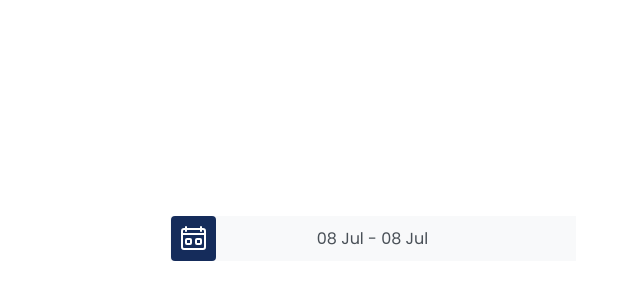
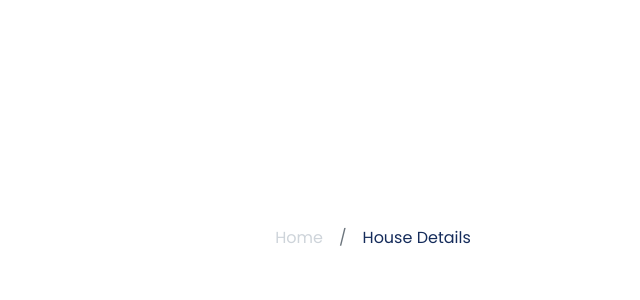
Before and after one commit to wildenali/Javascript_Staycation, a React (Create React App) app in the folder bwamern/: page /example in a window 1280 px wide. Shown: the part 154-454 px from the top of the page, without its empty margins (267-907 px from the left). Built offline with nearby package versions, Linux system fonts and the light colour scheme.

Commit message:
nge test breadcrumb di page example

```diff
--- a/bwamern/src/elements/Breadcrumb/index.js
+++ b/bwamern/src/elements/Breadcrumb/index.js
@@ -7,6 +7,7 @@ import "./index.scss";
 
 
 export default function Breadcrumb(props) {
+    const className = ["breadcrumb", props.className];
     return (
         <nav aria-label="breadcrumb">
             <ol className={className.join(" ")}>
@@ -27,7 +28,7 @@ export default function Breadcrumb(props) {
     );
 }
 
-Breadcrumb.prototype = {
+Breadcrumb.propTypes = {
     data: propTypes.array,
     className: propTypes.string
 };
--- a/bwamern/src/pages/Example.js
+++ b/bwamern/src/pages/Example.js
@@ -2,57 +2,84 @@ import React, { Component } from 'react';
 
 // import InputNumber from 'elements/Form/InputNumber';
 // import InputDate from 'elements/Form/InputDate';
-import { InputDate, InputNumber } from 'elements/Form/index'
+// import { InputDate, InputNumber } from 'elements/Form/index'
 
 
-export default class Example extends Component {
-    state = {
-        // ----------- input Number - start --------
-        // value: "1"
-        // ----------- input Number - end --------
+// export default class Example extends Component {
+//     state = {
+//         // ----------- input Number - start --------
+//         // value: "1"
+//         // ----------- input Number - end --------
 
-        // ----------- input Date - start --------
-        value: {
-            startDate: new Date(),
-            endDate: new Date(),
-            key: "selection"
-        }
-        // ----------- input Date - end --------
-    };
+//         // ----------- input Date - start --------
+//         value: {
+//             startDate: new Date(),
+//             endDate: new Date(),
+//             key: "selection"
+//         }
+//         // ----------- input Date - end --------
+//     };
 
 
 
-    handleChange = e => {
-        this.setState({ [e.target.name]: e.target.value });     // handle change, mau input Number atau input Date sama aja pakai ini
-    };
+//     handleChange = e => {
+//         this.setState({ [e.target.name]: e.target.value });     // handle change, mau input Number atau input Date sama aja pakai ini
+//     };
 
+//     render() {
+//         return (
+//             <div className="container">
+//                 <div
+//                     className="row align-items-center justify-content-center"
+//                     style= {{ height: "100vh" }}
+//                 >
+//                     <div className="col-auto">
+//                         {/* ----------- input Number - start -------- */}
+//                         {/* <InputNumber
+//                             max={30}
+//                             suffix=" night"
+//                             isSuffixPlural
+//                             onChange={this.handleChange}
+//                             name="value"
+//                             value={this.state.value}
+//                         /> */}
+//                         {/* ----------- input Number - end -------- */}
+
+//                         {/* ----------- input Date - start -------- */}
+//                         <InputDate
+//                             max={30}
+//                             onChange={this.handleChange}
+//                             name="value"
+//                             value={this.state.value}
+//                         />
+//                         {/* ----------- input Date - end -------- */}
+//                     </div>
+//                 </div>
+//             </div>
+//         );
+//     }
+// }
+
+
+
+//  Untuk nge Test Breadcrumb
+import Breadcrumb from 'elements/Breadcrumb/index';
+
+export default class Example extends Component {
     render() {
+        const breadcrumb = [
+            { pageTitle: "Home", pageHref: "" },
+            { pageTitle: "House Details", pageHref: "" }
+        ];
+
         return (
             <div className="container">
                 <div
                     className="row align-items-center justify-content-center"
-                    style= {{ height: "100vh" }}
+                    style={{ height: "100vh" }}
                 >
                     <div className="col-auto">
-                        {/* ----------- input Number - start -------- */}
-                        {/* <InputNumber
-                            max={30}
-                            suffix=" night"
-                            isSuffixPlural
-                            onChange={this.handleChange}
-                            name="value"
-                            value={this.state.value}
-                        /> */}
-                        {/* ----------- input Number - end -------- */}
-
-                        {/* ----------- input Date - start -------- */}
-                        <InputDate
-                            max={30}
-                            onChange={this.handleChange}
-                            name="value"
-                            value={this.state.value}
-                        />
-                        {/* ----------- input Date - end -------- */}
+                        <Breadcrumb data={breadcrumb} />
                     </div>
                 </div>
             </div>
```
Also changed, not shown: 1 other file (tests, documents, lock files or other folders).
